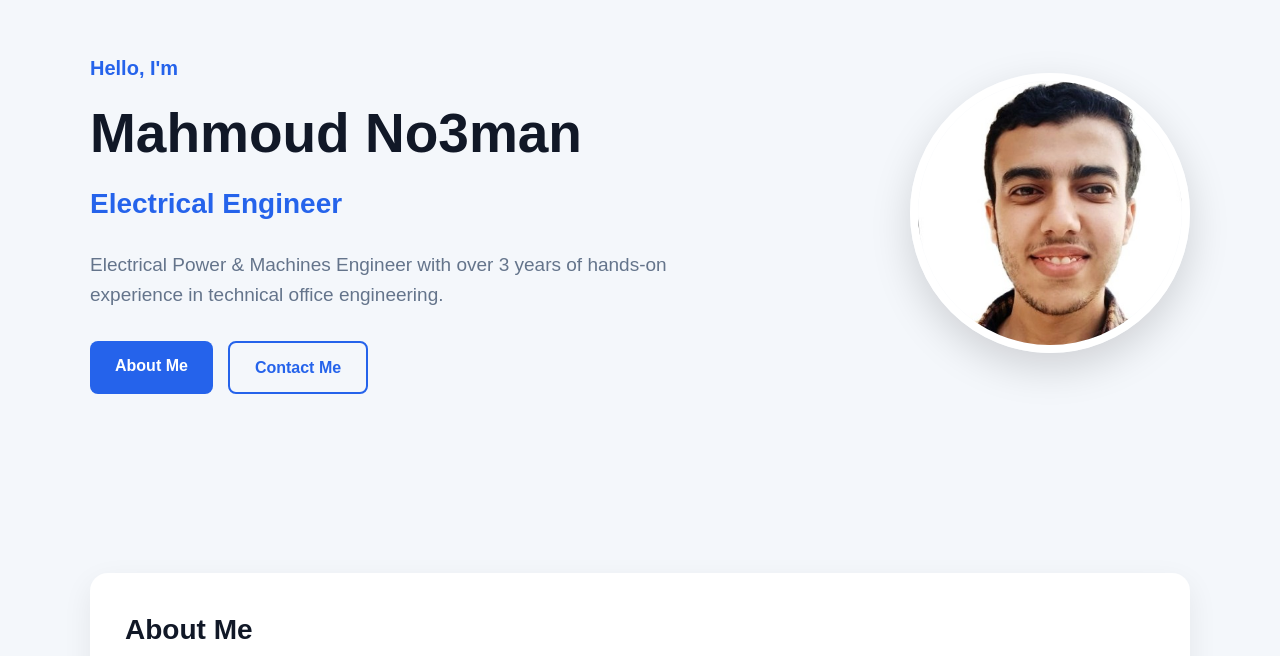
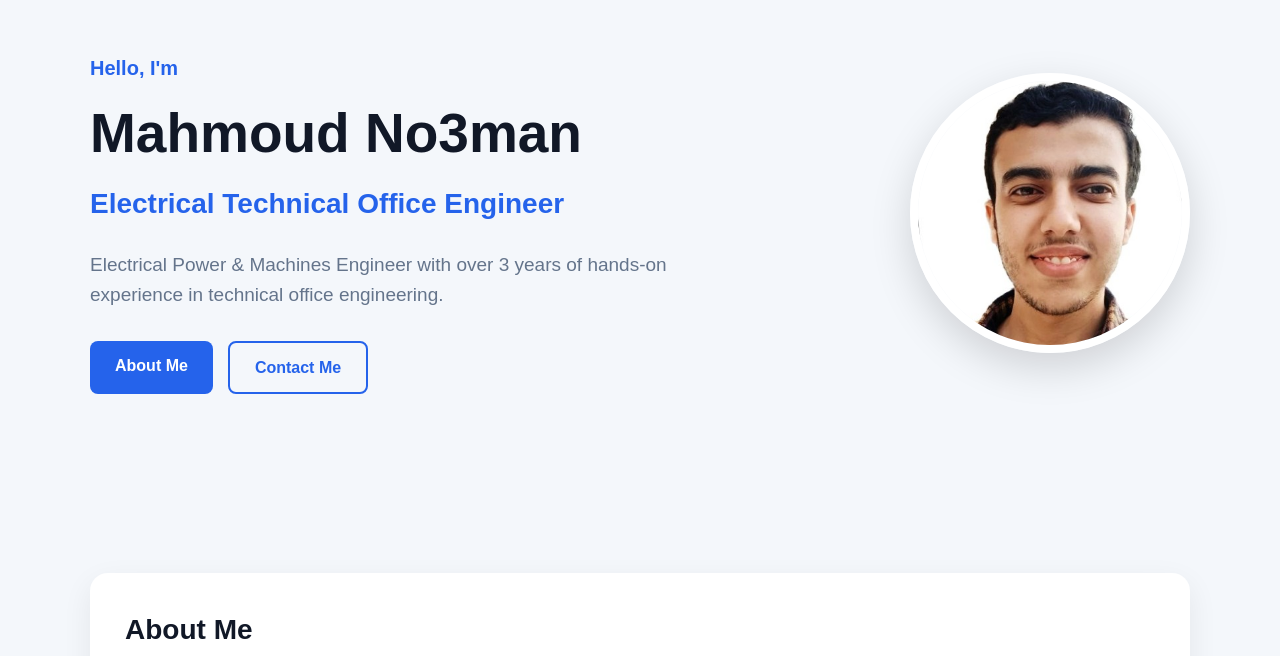
Before and after one commit to a7medno3man/Mahmoud_Noman, a plain HTML site: page index.html in a window 1280 px wide. Shown: the part 147-803 px from the top of the page. Drawn offline with Linux system fonts and the light colour scheme.

Commit message:
Update index.html

```diff
--- a/index.html
+++ b/index.html
@@ -12,7 +12,7 @@
 <div class="hero-text">
 <p class="hello">Hello, I'm</p>
 <h1>Mahmoud No3man</h1>
-<h2>Electrical Engineer</h2>
+<h2>Electrical Technical Office Engineer</h2>
 <p class="intro">
 
                     Electrical Power & Machines Engineer with over 3 years
```
